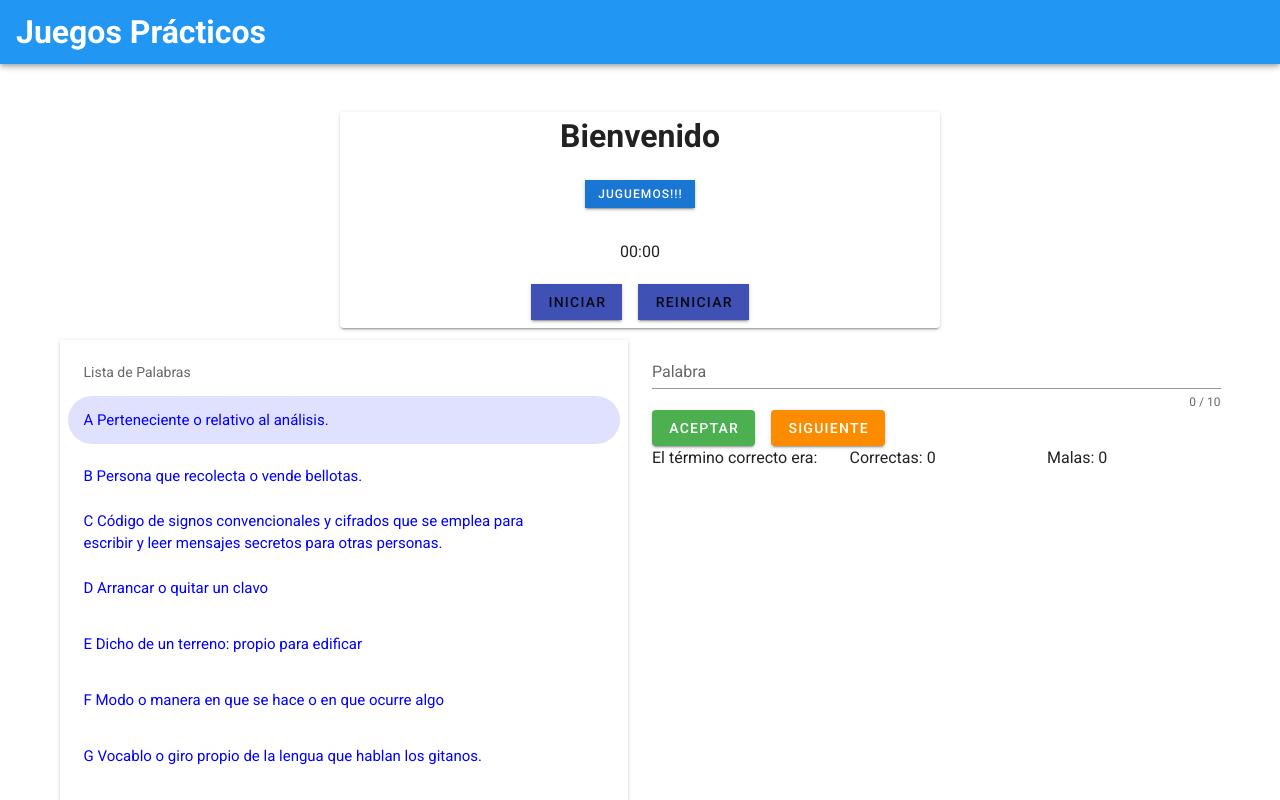
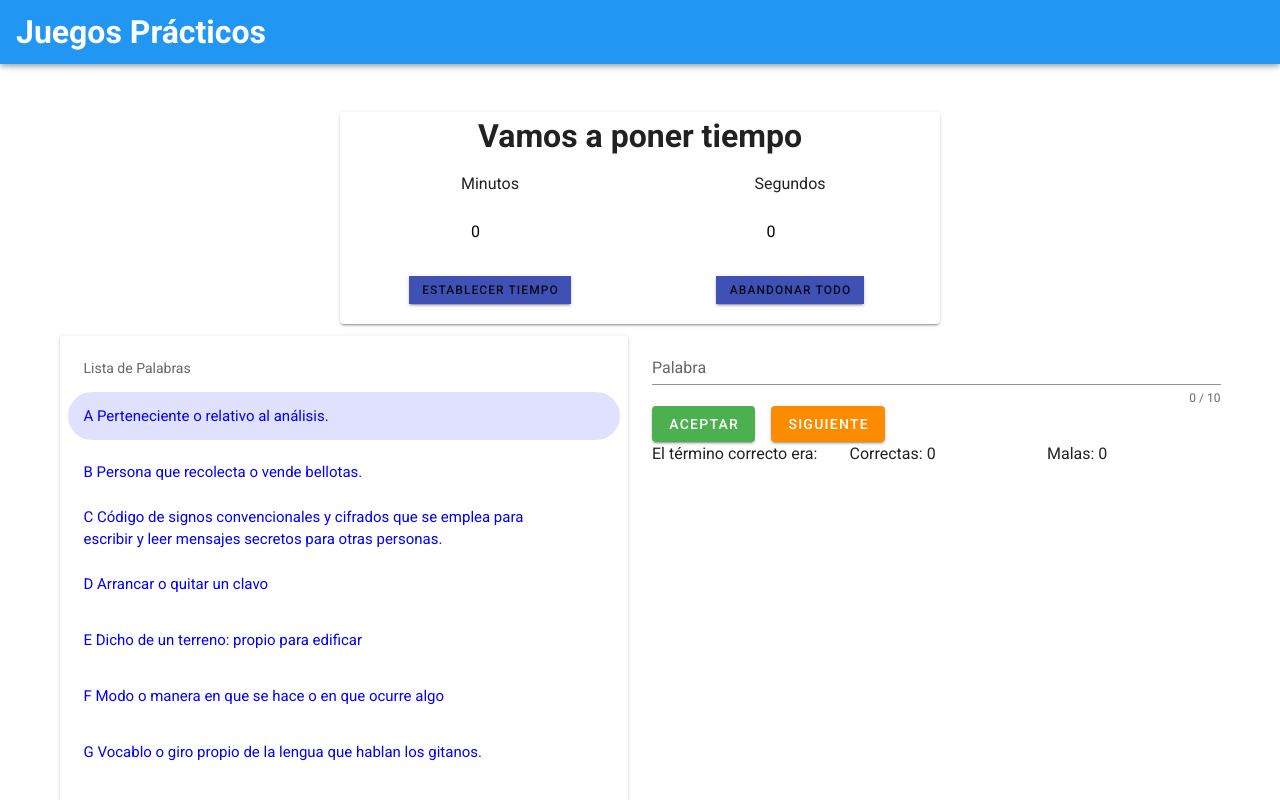
Before and after one commit to fasalgad/ruleta-palabras, a Vue app: page /ruleta in a window 1280 px wide. Shown: the top 800 px of the page. Built offline with nearby package versions, Linux system fonts and the light colour scheme.

Commit message:
Versión muy funcional, demasiado jaajaja

```diff
--- a/src/components/ConfigTimer.vue
+++ b/src/components/ConfigTimer.vue
@@ -1,29 +1,70 @@
 <template>
   <v-container>
-    <v-btn @click="play" small class="ma-2" tile color="primary"
-      >Juguemos!!!</v-btn
-    >
-  </v-container>
+    <form>
+      <v-row>
+        <v-col>
+          <label for="min">Minutos<br /> </label>
+        </v-col>
+        <v-col>
+          <label for="sec">Segundos<br /> </label>
+        </v-col>
+      </v-row>
+      <v-row>
+        <v-col>
+          <input
+            type="number"
+            v-model="Minutos"
+            name="time_m"
+            id="min"
+            min="0"
+            max="5"
+          />
+        </v-col>
+        <v-col>
+          <input
+            type="number"
+            v-model="Segundos"
+            name="time_s"
+            id="sec"
+            max="59"
+            min="0"
+          />
+        </v-col>
+        </v-row>
+        <v-row>
+        <v-col>
+          <v-btn @click="enviartiempo" small class="ma-2" tile color="indigo">Establecer Tiempo</v-btn>
+        </v-col>
+        <v-col>
+          <v-btn @click="finjuego" small class="ma-2" tile color="indigo">Abandonar todo</v-btn>
+        </v-col>
+        </v-row>
+    </form>
+    </v-container>
 </template>
 
 <script>
 export default {
-  name: 'ConfigTimer',
-  data () {
+   name: 'ConfigTimer',
+  data() {
     return {
-      Minutos: 4,
-      Segundos: 55
+      Minutos: 0,
+      Segundos: 0,
+    };
+  },
+  methods: {
+    enviartiempo() {
+      this.$emit("set-time", {
+        Minutos: this.Minutos,
+        Segundos: this.Segundos,
+      });
+    },
+       finjuego() {
+  console.log('this.$route', this.$route)
+      console.log('this.$router', this.$router)
+      this.$router.push('/')
     }
   },
-  methods: {
-    play () {
-      this.$emit('set-time', {
-        Minutos: this.Minutos,
-        Segundos: this.Segundos
-      })
 
-
-    }
-  }
 }
 </script>
--- a/src/components/Resultados.vue
+++ b/src/components/Resultados.vue
@@ -13,9 +13,10 @@
         </v-card-title>
 
         <v-card-text>
-
-         SDSDSDSSDSDSDS
-
+          Lorem ipsum, dolor sit amet consectetur adipisicing elit. Libero ipsam
+          perferendis aliquid quaerat possimus hic aliquam et cum consectetur
+          dolor! Qui a unde, ullam quo dignissimos iusto quisquam? Blanditiis,
+          placeat?
         </v-card-text>
 
         <v-divider></v-divider>
--- a/src/components/Temporizador.vue
+++ b/src/components/Temporizador.vue
@@ -2,16 +2,16 @@
   <div>
     <br />
 
-    <v-card
+<v-card
       max-width="600"
       max-height="300"
       class="mx-auto"
       justify="center"
       align="center"
     >
-      <H1>Bienvenido</H1>
-      <timer-setup @set-time="setTime"></timer-setup>
-      <div>
+      <h1>Vamos a poner tiempo</h1>
+      <timer-setup v-if="!time" @set-time="setTime"></timer-setup>
+      <div v-else>
         <timer :time="prettyTime"></timer>
         <div>
           <v-btn
@@ -20,14 +20,13 @@
             color="indigo"
             v-if="!isRunning"
             @click="start"
-            >Iniciar</v-btn
+            >Start</v-btn
           >
           <v-btn class="ma-2" tile color="indigo" v-if="isRunning" @click="stop"
-            >Pausa</v-btn
+            >Stop</v-btn
           >
-          <v-btn class="ma-2" tile color="indigo" @click="reset"
-            >Reiniciar</v-btn
-          >
+          <v-btn class="ma-2" tile color="indigo" @click="reset">Reset</v-btn>
+          <v-btn class="ma-2" tile color="indigo" @click="finjuego">Abandonar</v-btn>
         </div>
       </div>
     </v-card>
@@ -36,14 +35,13 @@
 </template>
 
 <script>
-import Ingreso from '@/components/Ingreso.vue'
 import ConfigTimer from '@/components/ConfigTimer.vue'
 import Timer from '@/components/Timer.vue'
 
 export default {
   name: 'Temporizador',
   components: {
-    Ingreso,
+
     'timer-setup': ConfigTimer,
     timer: Timer
   },
@@ -67,6 +65,11 @@ export default {
   },
 
   methods: {
+        finjuego() {
+  console.log('this.$route', this.$route)
+      console.log('this.$router', this.$router)
+      this.$router.push('/')
+    },
     start () {
       this.isRunning = true
       if (!this.timer) {
@@ -92,7 +95,7 @@ export default {
       this.Minutos = 0
     },
     setTime (payload) {
-      this.time = payload.Minutos * 60 + payload.Segundos
+      this.time = parseInt(payload.Minutos) * 60 + parseInt(payload.Segundos)
     }
   }
 }
--- a/src/components/Timer.vue
+++ b/src/components/Timer.vue
@@ -6,23 +6,21 @@
 
 <script>
 export default {
-  name:'Timer',
   props: ["time"],
 
   filters: {
     prettify: function(value) {
-      let data = value.split(':');
+      let data = value.split(":");
       let Minutos = data[0];
       let Segundos = data[1];
       if (Minutos < 10) {
-        Minutos = 0 + Minutos;
+        Minutos = "0" + Minutos;
       }
       if (Segundos < 10) {
-        Segundos = 0 + Segundos;
+        Segundos = "0" + Segundos;
       }
-      return Minutos + ':' + Segundos
+      return Minutos + ":" + Segundos;
     },
-
   }
 }
 </script>
```
